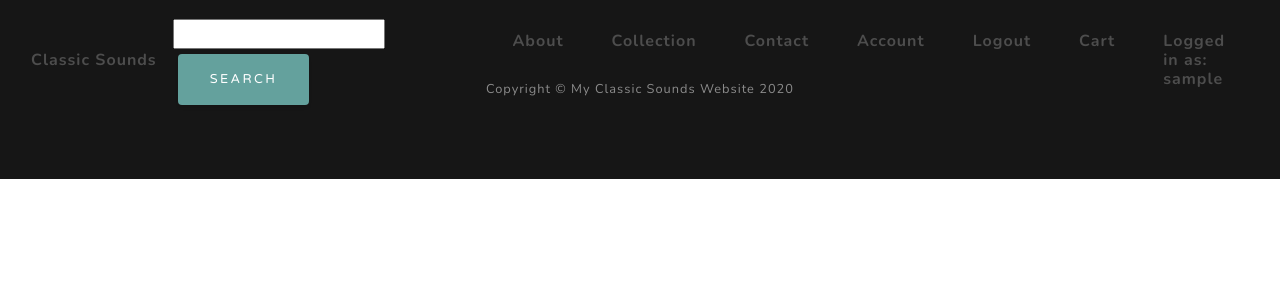
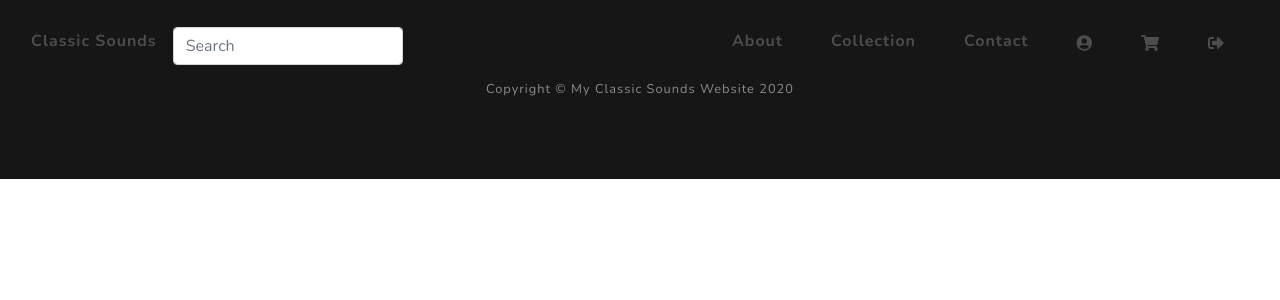
Before and after one commit to Mofarrell1967/classic-sounds-music, a Django app: page /contact/ in a window 1280 px wide. Shown: the top 300 px of the page. Run offline with Django 3.2, Linux system fonts and the light colour scheme; the visitor is signed in with stand-in values (Sample User, id 1); some libraries are stand-ins or nearby versions.

Commit message:
Revised layout of nav with icons and hover

```diff
--- a/templates/base.html
+++ b/templates/base.html
@@ -1,152 +1,159 @@
 {% load staticfiles %}
 <!DOCTYPE html>
 <html lang="en">
-
   <head>
-
-	<meta charset="utf-8">
-	<meta name="viewport" content="width=device-width, initial-scale=1, shrink-to-fit=no">
-	<meta name="description" content="">
-	<meta name="author" content="">
+    <meta charset="utf-8" />
+    <meta
+      name="viewport"
+      content="width=device-width, initial-scale=1, shrink-to-fit=no"
+    />
+    <meta name="description" content="" />
+    <meta name="author" content="" />
 
     <title>Classic Sounds</title>
 
     <!-- Customer styles for this template -->
-	<link href="{% static 'css/custom.css' %}" rel="stylesheet">
+    <link href="{% static 'css/custom.css' %}" rel="stylesheet" />
 
     <!-- Bootstrap core CSS -->
-	<link href="{% static 'css/bootstrap.min.css' %}" rel="stylesheet">
-
-
+    <link href="{% static 'css/bootstrap.min.css' %}" rel="stylesheet" />
 
     <!-- Custom fonts for this template -->
-	<link href="{% static 'css/all.min.css' %}" rel="stylesheet">
-	<link href="https://fonts.googleapis.com/css?family=Varela+Round" rel="stylesheet">
+    <link href="{% static 'css/all.min.css' %}" rel="stylesheet" />
+    <link
+      rel="stylesheet"
+      href="{% static 'font-awesome/css/font-awesome.min.css' %}"
+    />
+    <link
+      href="https://fonts.googleapis.com/css?family=Varela+Round"
+      rel="stylesheet"
+    />
     <link
       href="https://fonts.googleapis.com/css?family=Nunito:200,200i,300,300i,400,400i,600,600i,700,700i,800,800i,900,900i"
-		rel="stylesheet">
+      rel="stylesheet"
+    />
 
     <!-- Styles for this template -->
-	<link href="{% static 'css/grayscale.css' %}" rel="stylesheet">
+    <link href="{% static 'css/grayscale.css' %}" rel="stylesheet" />
     <script src="{% static 'jquery/jquery.min.js' %}"></script>
-	{% block head_js %}
-	{% endblock head_js %}
-
-
-
+    {% block head_js %} {% endblock head_js %}
   </head>
 
   <body id="page-top">
-
     <!-- Navigation -->
     <nav class="navbar navbar-expand-lg navbar-light fixed-top" id="mainNav">
       <div class="container-fluid">
-			<a class="navbar-brand js-scroll-trigger ml-auto" href="{% url 'home' %}#page-top">
+        <a
+          class="navbar-brand js-scroll-trigger ml-auto"
+          href="{% url 'home' %}#page-top"
+        >
           <h6 class="nav-text">Classic Sounds</h6>
         </a>
-			<button class="navbar-toggler navbar-toggler-right" type="button" data-toggle="collapse" data-target="#navbarResponsive" aria-controls="navbarResponsive" aria-expanded="false" aria-label="Toggle navigation">
+        <button
+          class="navbar-toggler navbar-toggler-right"
+          type="button"
+          data-toggle="collapse"
+          data-target="#navbarResponsive"
+          aria-controls="navbarResponsive"
+          aria-expanded="false"
+          aria-label="Toggle navigation"
+        >
           Menu
           <i class="fas fa-bars"></i>
         </button>
 
-
-
         <div class="collapse navbar-collapse" id="navbarResponsive">
           <div class="display">
             <form action="{% url 'search' %}" method="get">
-						<input type="text" name="q">
-						<button class="btn btn-primary home_buttons" type="search">Search</button>
+              <input
+                class="form-control"
+                name="q"
+                type="text"
+                placeholder="Search"
+                aria-label="Search"
+              />
             </form>
           </div>
-
           <div class="collapse navbar-collapse" id="navbarResponsive">
-					<div class="display" style="padding-left: 5px">
+            <div class="display" style="padding-left: 5px;">
               {% if messages %}
 
-						<div class="messages" style="font-weight: bold; margin-left: 50px">
-							{% for message in messages %}
-							{{ message }}
-							{% endfor %}
+              <div
+                class="messages"
+                style="font-weight: bold; margin-left: 50px;"
+              >
+                {% for message in messages %} {{ message }} {% endfor %}
               </div>
               {% endif %}
             </div>
 
-
             <ul class="navbar-nav ml-auto">
               <li class="nav-item">
-							<a class="nav-link js-scroll-trigger" href="{% url 'home' %}#about">
+                <a
+                  class="nav-link js-scroll-trigger"
+                  href="{% url 'home' %}#about"
+                >
                   <h6 class="nav-text">About</h6>
                 </a>
               </li>
               <li class="nav-item">
-							<a class="nav-link js-scroll-trigger" href="{% url 'home' %}#projects">
+                <a
+                  class="nav-link js-scroll-trigger"
+                  href="{% url 'home' %}#projects"
+                >
                   <h6 class="nav-text">Collection</h6>
                 </a>
               </li>
               <li class="nav-item">
-							<a class="nav-link js-scroll-trigger" href="{% url 'home' %}#signup">
+                <a
+                  class="nav-link js-scroll-trigger"
+                  href="{% url 'home' %}#signup"
+                >
                   <h6 class="nav-text">Contact</h6>
                 </a>
               </li>
 
               {% if user.is_authenticated %}
               <li class="nav-item">
-							<a class="nav-link js-scroll-trigger" href="{% url 'profile' %}">
-								<h6 class="nav-text">Account</h6>
+                <a
+                  class="nav-link js-scroll-trigger"
+                  href="{% url 'profile' %}"
+                >
+                  <h6 class="nav-text fas fa-user-circle" title="Account"></h6>
+                </a>
+              </li>
+              <li class="nav-item">
+                <a
+                  class="nav-link js-scroll-trigger"
+                  href="{% url 'view_cart' %}"
+                >
+                  <h6 class="nav-text fas fa-shopping-cart" title="Cart">
+                    {% if product_count > 0 %}
+                    <label class="badge badge-info">{{ product_count }}</label
+                    >{% endif %}
+                  </h6>
                 </a>
               </li>
               <li class="nav-item">
                 <a class="nav-link js-scroll-trigger" href="{% url 'logout' %}">
-								<h6 class="nav-text">Logout</h6>
-							</a>
-						</li>
-						<li class="nav-item">
-							<a class="nav-link js-scroll-trigger" href="{% url 'view_cart' %}">
-								<h6 class="nav-text">Cart {% if product_count > 0 %}
-									<label class="badge badge-info">{{ product_count }}</label>{% endif %}</h6>
+                  <h6 class="nav-text fas fa-sign-out-alt" title="Logout"></h6>
                 </a>
               </li>
 
-						<li class="nav-item">
-							<a class="nav-link js-scroll-trigger">
-								<h6 class="nav-text">Logged in as: {{ user }}</h6>
-							</a>
-						</li>
-
-
-				</div>
-
-
-
               {% endif %}
-
             </ul>
-
-
-
           </div>
         </div>
-
+      </div>
     </nav>
 
-
-
-
-
-
-
-
-
     {% block content %} {% endblock %}
-
-
 
     <footer class="bg-black small text-center text-white-50">
       <div class="container">
         Copyright &copy; My Classic Sounds Website 2020
       </div>
     </footer>
-
 
     <!-- Bootstrap core JavaScript -->
     <script src="{% static 'jquery/jquery.min.js' %}"></script>
@@ -157,8 +164,5 @@
 
     <!-- Custom scripts for this template -->
     <script src="{% static 'js/grayscale.js' %}"></script>
-
-
   </body>
-
 </html>
```
Lines whose indentation alone changed are shown as unchanged.
